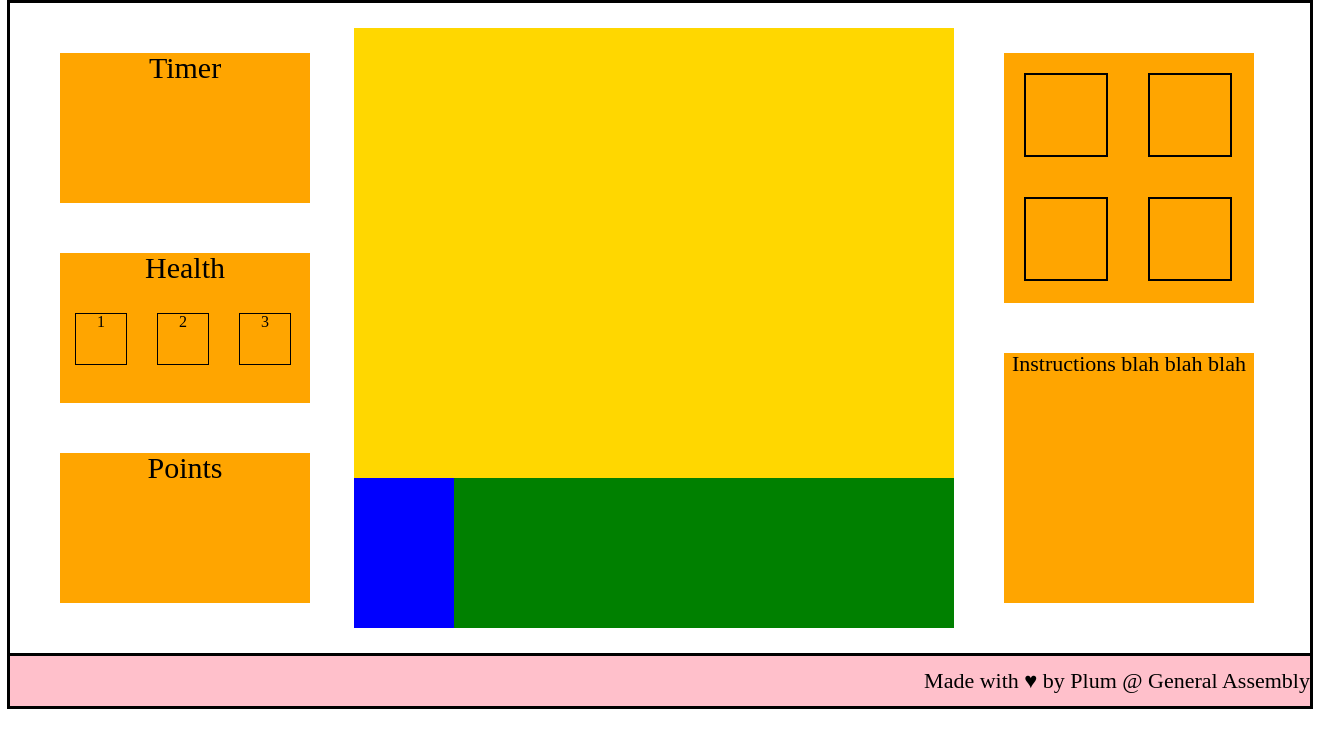
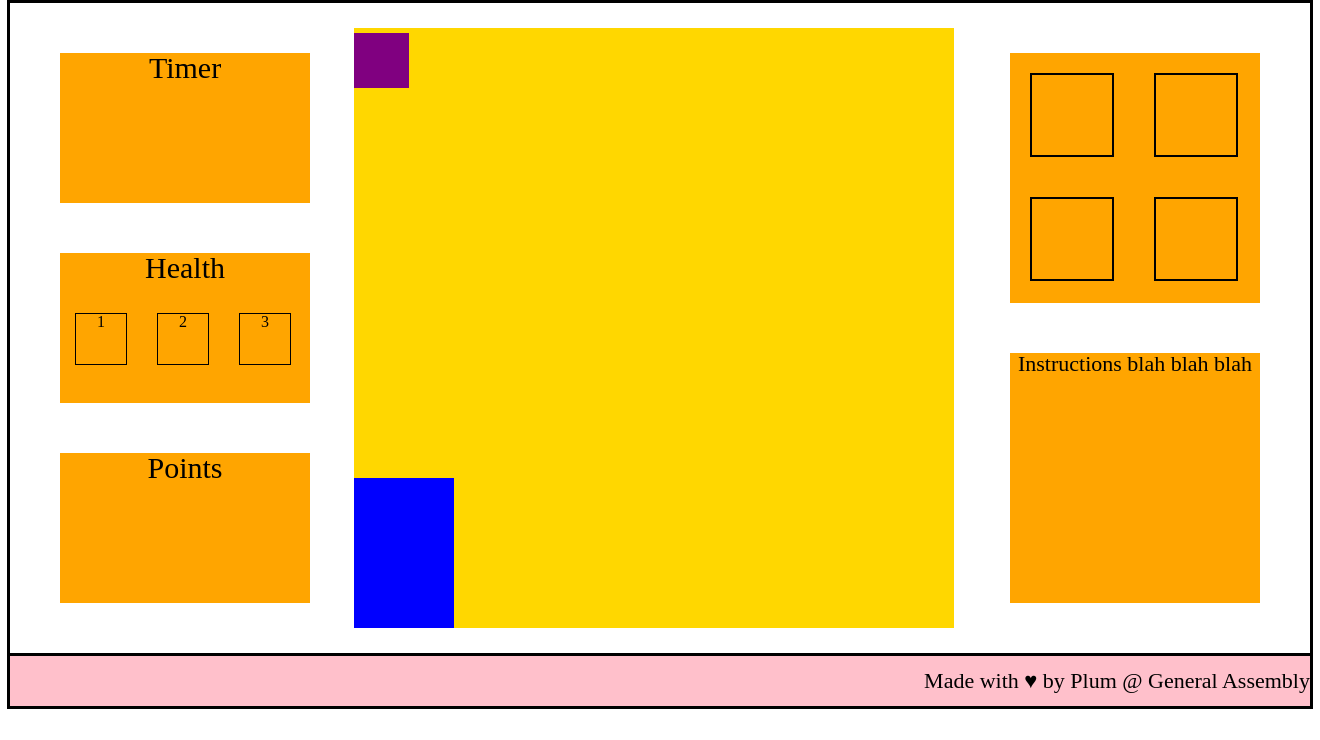
Before and after one commit to plummoore/Christmas_Game, a PHP site: page / in a window 1320 px wide. Shown: the part 60-800 px from the top of the page. Run offline with PHP 8.4, Linux system fonts and the light colour scheme; some libraries are stand-ins or nearby versions.

Commit message:
dog div moving inside game-box

```diff
--- a/css/style.css
+++ b/css/style.css
@@ -104,25 +104,31 @@ main {
 .game {
   width: 600px;
   height: 600px;
-  background-color: white;
+  background-color: gold;
   /*border: 2px solid black;*/
   position: absolute;
 }
 
-.sky {
+/*.sky {
   width: 600px;
-  height: 450px;
+  height: 600px;
   background-color: gold;
   position: relative;
+}*/
 
+.object {
+  height: 55px;
+  width: 55px;
+  background-color: purple;
+  position: absolute;
 }
 
-.grass {
+/*.grass {
   width: 600px;
   height: 150px;
   background-color: green;
   position: absolute;
-}
+}*/
 
 
 .dog {
@@ -130,6 +136,7 @@ main {
   width: 100px;
   background-color: blue;
   position: absolute;
+  margin: 450px 0 0 0;
 }
 
 /*Right elements*/
@@ -138,7 +145,7 @@ main {
   width: 294px;
   height: 600px;
   margin: 25px;
-  float: left;
+  float: right;
 }
 
 #scoring {
@@ -147,7 +154,7 @@ main {
   margin: 25px;
   width: 250px;
   height: 250px;
-  float: left;
+  float: right;
 }
 
 #scoring li {
@@ -166,7 +173,7 @@ main {
   margin: 25px;
   width: 250px;
   height: 250px;
-  float: left;
+  float: right;
 }
 
 
--- a/index.html
+++ b/index.html
@@ -39,12 +39,8 @@
     <!-- GAME ELEMENT -->
     <div class="center">
       <div class="game">
-        <div class="sky">
-        </div>
-        <div class= "grass">
-          <div class ="dog">
-          </div>
-        </div>
+          <div class="object"></div>
+          <div class ="dog"></div>
       </div>
     </div>
 
@@ -65,10 +61,11 @@
       </div>
 
     </div>
+  </main>
 
-  </main>
   <footer>
     <h2><div class="footer">Made with &hearts; by Plum @ General Assembly</div></h2>
   </footer>
+
 </body>
 </html>
--- a/js/app.js
+++ b/js/app.js
@@ -1,74 +1,46 @@
+
+
 $(() => {
 
   const $dog = $('.dog');
-  const $grass = $('.grass');
+  const $objects = $('.object');
+  const $game = $('.game');
 
-  // $(document).keyup(function (e) {
-  //   if (e.keyCode === 37) {
-  //     console.log('left');
-  //     $dog.animate({'left': '+=20'}, 'slow');
-  //   } else if (e.keyCode === 39) {
-  //     console.log('right');
-  //     $dog.animate({'right': '+=20'}, 'slow');
-  //   }
-  // });
 
-  setInterval(moveDog, 20);
-  var keys = {};
-
+  //functionality to use arrow keys
+  setInterval(moveDog, 1);
+  const keys = {};
   $(document).keydown(function(e) {
     keys[e.keyCode] = true;
+    console.log(keys);
   });
-
   $(document).keyup(function(e) {
     delete keys[e.keyCode];
   });
 
+  //***----FUNCTIONS----***
+
   function moveDog() {
-
-    const maxLeft = $grass.width();
+    const maxLeft     = $game.width() - 100;
     const dogPosition = $dog.position().left;
 
     for (const direction in keys) {
-      if (!keys.hasOwnProperty(direction)) continue;
-
-      if (direction == 37) {
-        if (dogPosition > maxLeft) {
-          $dog.animate({left: '-=5'}, 0);
+      if (dogPosition > 0 && dogPosition < 500) {
+        if (direction == 37) {
+          $dog.animate({left: '-=1'}, 0);
+        } else if (direction == 39) {
+          $dog.animate({left: '+=1'}, 0);
         }
-      }else if (direction == 39) {
-        $dog.animate({left: '+=5'}, 0);
+      } else if (dogPosition === 500) {
+        $dog.animate({left: '-=1'}, 0);
+      } else {
+        $dog.animate({left: '+=1'}, 0);
       }
-
-
-      //
-      // if (dogPosition.left <= 500) {
-      //   console.log('Im still working');
-
-      // $dog.each( function(){
-      //   var dogPos = $(this).position();
-      //   $grass.each( function(){
-      //     var grassPos = $(this).position();
-      //     if( dogPos.left === grassPos.left){
-      //       console.log('hit');
-      //     }
-      //     console.log(dogPos);
-      //     console.log(grassPos);
-      //   });
-      // });
-
     }
   }
 
+  console.log($objects);
+  $objects.animate({top: '+=5'}, 0);
+
+
 });
-
-// $dog.each( function(){
-//   var dogOffset = $(this).offset();
-//   $grass.each( function(){
-//     var grassOffset = $(this).offset();
-//     if( dogOffset.left === grassOffset.left){
-//       console.log('hit');
-//       console.log(dogOffset);
-//     }
-//   });
-// });
```
